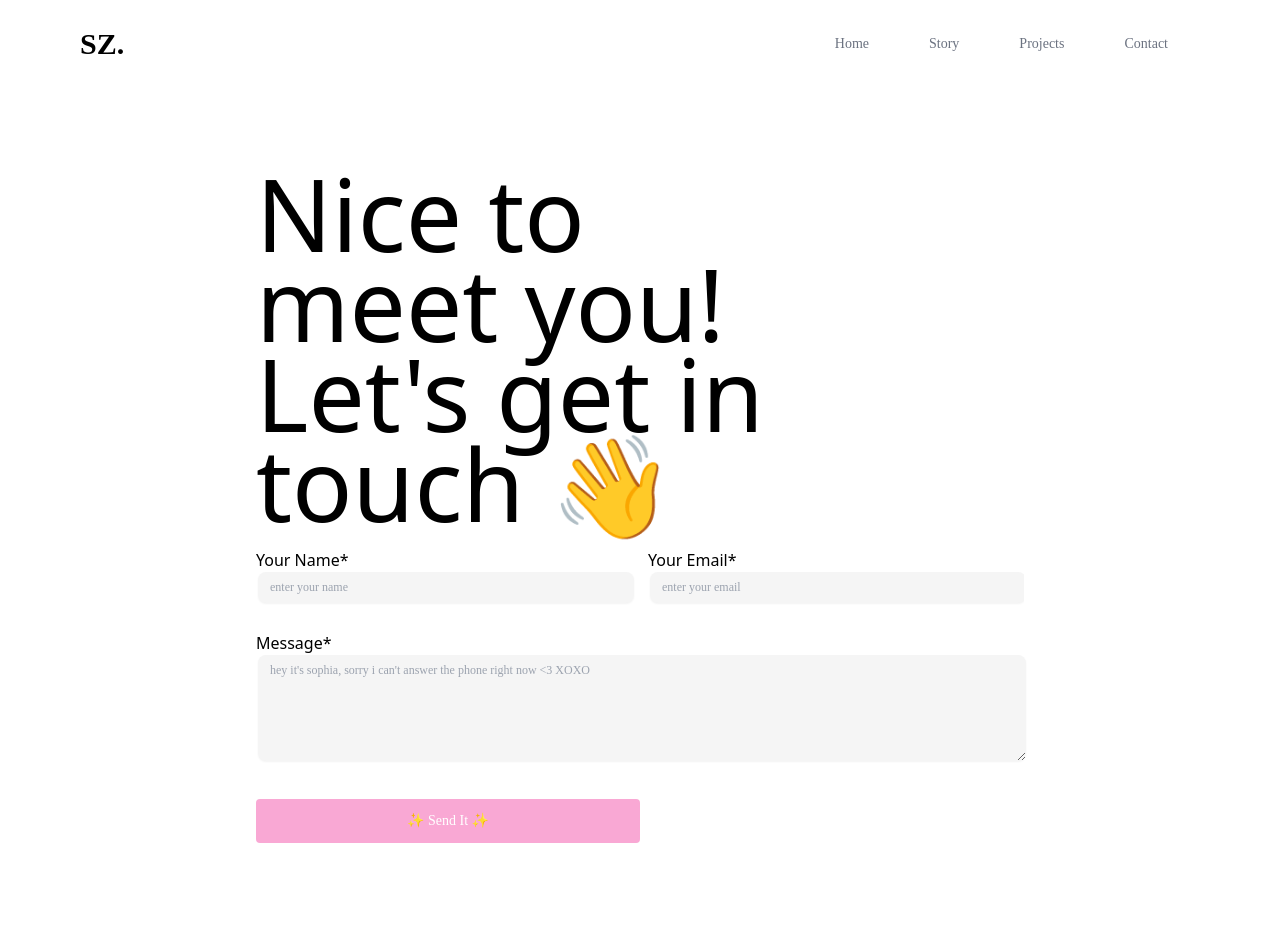
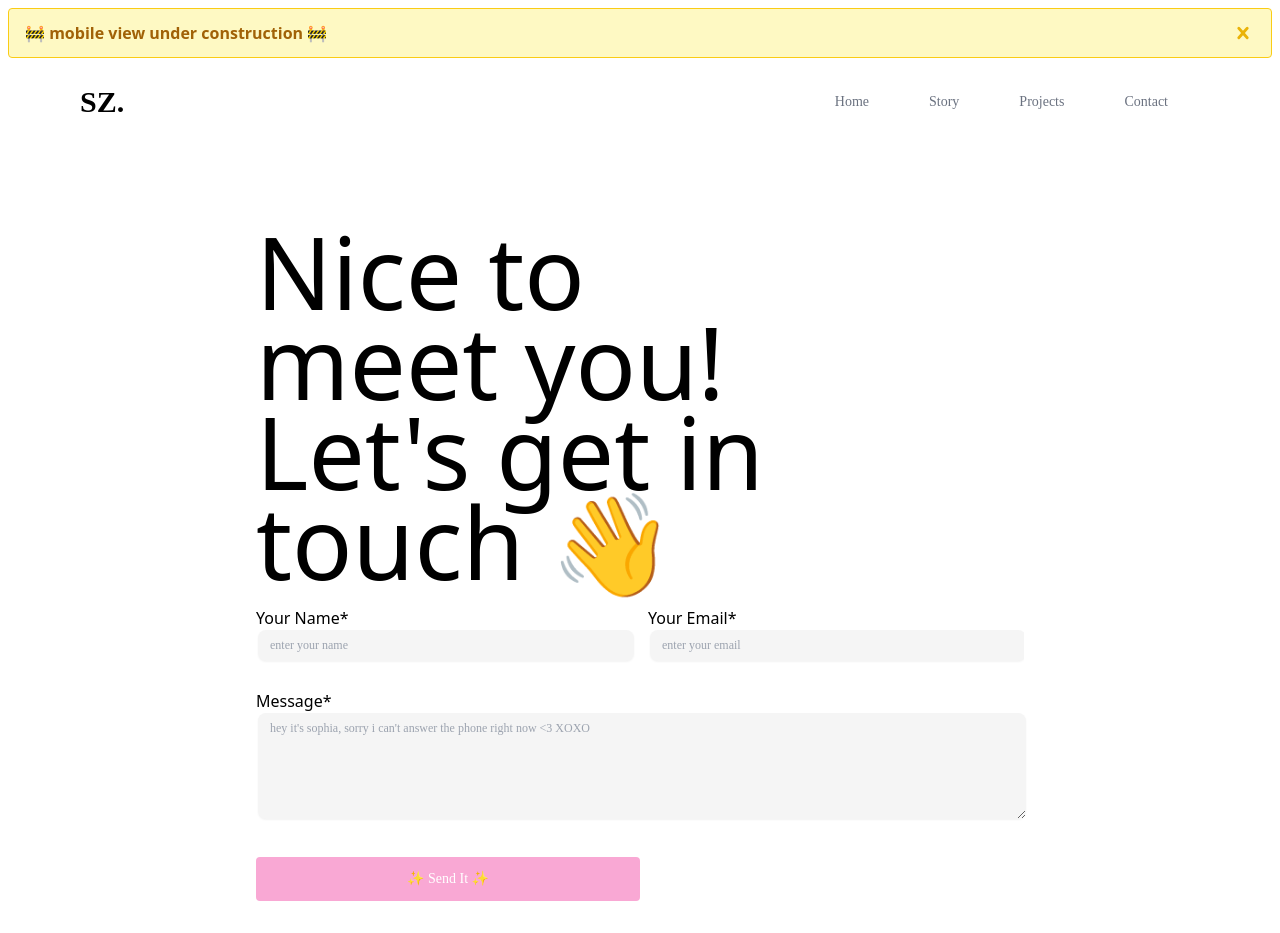
Before and after one commit to szhuang21/sz-website, a React (Create React App) app: page /contact in a window 1280 px wide. Before the commit the page ends 875 px from the top, so only its background shows below. Built offline with nearby package versions, Linux system fonts and the light colour scheme.

Commit message:
alert + nav bar

```diff
--- /dev/null
+++ b/src/components/Alert.js
@@ -0,0 +1,45 @@
+import React, { useState, useEffect } from 'react';
+import PropTypes from 'prop-types';
+
+const Alert = (props) => {
+  const [closed, setClosed] = useState(false);
+
+  const handleOnClick = () => {
+    console.log('has been clicked');
+    setClosed(true);
+  };
+  useEffect(() => {
+    setClosed(false); // Reset the state to false when the component is refreshed
+  }, []);
+  return (
+    <div className="flex align-center items-center justify-center text-center">
+      {!closed ? (
+        <div
+          className="w-full mr-2 ml-2 mt-2 flex bg-yellow-100 border border-yellow-400 text-yellow-700 px-4 py-3 rounded relative"
+          role="alert">
+          <div className="font-bold">{props.text}</div>
+          <div className="absolute top-0 bottom-0 right-0 px-4 py-3">
+            <button onClick={handleOnClick}>
+              <svg
+                className="fill-current h-6 w-6 text-yellow-500"
+                role="button"
+                xmlns="http://www.w3.org/2000/svg"
+                viewBox="0 0 20 20">
+                <title>Close</title>
+                <path d="M14.348 14.849a1.2 1.2 0 0 1-1.697 0L10 11.819l-2.651 3.029a1.2 1.2 0 1 1-1.697-1.697l2.758-3.15-2.759-3.152a1.2 1.2 0 1 1 1.697-1.697L10 8.183l2.651-3.031a1.2 1.2 0 1 1 1.697 1.697l-2.758 3.152 2.758 3.15a1.2 1.2 0 0 1 0 1.698z" />
+              </svg>
+            </button>
+          </div>
+        </div>
+      ) : (
+        <div></div>
+      )}
+    </div>
+  );
+};
+
+Alert.propTypes = {
+  text: PropTypes.string.isRequired
+};
+
+export default Alert;
--- a/src/components/Footer.js
+++ b/src/components/Footer.js
@@ -1,12 +1,12 @@
 import React from 'react';
-import { faLinkedin, faInstagram, faSpotify } from '@fortawesome/free-brands-svg-icons';
+import { faLinkedin, faInstagram, faSpotify, faGithub } from '@fortawesome/free-brands-svg-icons';
 import { FontAwesomeIcon } from '@fortawesome/react-fontawesome';
 import { faEnvelope, faFilePdf } from '@fortawesome/free-solid-svg-icons';
 import Collage from '../images/collage.png';
 
 const Footer = () => {
   return (
-    <footer className="bg-cover" style={{ backgroundImage: `url(${Collage})` }}>
+    <footer className="bg-cover mt-8" style={{ backgroundImage: `url(${Collage})` }}>
       <div className="backdrop-brightness-75">
         <div className="pt-44 pb-44 mt-4 pl-8 text-center bottom-0 w-full">
           <p className="text-white text-left font-bold font-poppins">made with 💕</p>
@@ -20,6 +20,9 @@ const Footer = () => {
               </a>
               <a href="https://www.instagram.com/sophia.codes/" target="_blank" rel="noreferrer">
                 <FontAwesomeIcon icon={faInstagram} className="hover:text-pink-400" size="2x" />
+              </a>
+              <a href="https://github.com/szhuang21" target="_blank" rel="noreferrer">
+                <FontAwesomeIcon icon={faGithub} className="hover:text-pink-400" size="2x" />
               </a>
               <a
                 href="https://open.spotify.com/user/sophiaxiezhuang?si=efa69e7c7d514610"
--- a/src/components/Hero.js
+++ b/src/components/Hero.js
@@ -4,8 +4,9 @@ import Socials from '../components/Socials.js';
 
 const Hero = () => {
   return (
+    <div>
       <div
-      className="pt-40 flex justify-start items-center"
+        className="pt-28 flex justify-start items-center"
         style={{ paddingLeft: '8%', paddingRight: '8%' }}>
         <div className="w-1/2 pr-20">
           <div className="text-2xl text-left font-bold font-poppins">
@@ -13,7 +14,7 @@ const Hero = () => {
           </div>
           <div className="text-base text-left pt-8 font-montserrat text-gray-700">
             I&apos;m a curious and enthusiastic student who loves exploring new technologies and
-          trying out differnt coding projects!
+            trying out different coding projects!
           </div>
           <div className="text-base text-left pt-4 font-montserrat text-gray-600">
             SparkNotes of my life currently:
@@ -30,11 +31,12 @@ const Hero = () => {
           <div className="text-base text-left pt-4 font-montserrat text-gray-700">
             💁‍♀️ Course Assistant/PM for CS124H
           </div>
-        <Socials textColor="pink" />
         </div>
 
         <div className="w-1/2">
           <img src={Headshot} alt="Headshot" />
+          <Socials textColor="pink" />
+        </div>
       </div>
     </div>
   );
--- a/src/components/Socials.js
+++ b/src/components/Socials.js
@@ -1,5 +1,5 @@
 import React from 'react';
-import { faLinkedin, faInstagram, faSpotify } from '@fortawesome/free-brands-svg-icons';
+import { faLinkedin, faInstagram, faSpotify, faGithub } from '@fortawesome/free-brands-svg-icons';
 import { FontAwesomeIcon } from '@fortawesome/react-fontawesome';
 import { faEnvelope, faFilePdf } from '@fortawesome/free-solid-svg-icons';
 
@@ -7,12 +7,15 @@ const Socials = () => {
   return (
     <div>
       {' '}
-      <div className="text-right pt-8 space-x-4 text-black">
+      <div className="text-center pt-8 space-x-4 text-black">
         <a href="https://www.linkedin.com/in/sophiazhuang5/" target="_blank" rel="noreferrer">
           <FontAwesomeIcon icon={faLinkedin} className="hover:text-pink-400" size="2x" />
         </a>
         <a href="https://www.instagram.com/sophia.codes/" target="_blank" rel="noreferrer">
           <FontAwesomeIcon icon={faInstagram} className="hover:text-pink-400" size="2x" />
+        </a>
+        <a href="https://github.com/szhuang21" target="_blank" rel="noreferrer">
+          <FontAwesomeIcon icon={faGithub} className="hover:text-pink-400" size="2x" />
         </a>
         <a
           href="https://open.spotify.com/user/sophiaxiezhuang?si=efa69e7c7d514610"
--- a/src/pages/Contact.js
+++ b/src/pages/Contact.js
@@ -1,5 +1,6 @@
 import React, { useState } from 'react';
 import Header from '../components/Header';
+import Alert from '../components/Alert';
 import submitted from '../images/submitted.gif';
 
 const Contact = () => {
@@ -108,6 +109,7 @@ const Contact = () => {
 
   return (
     <div>
+      <Alert text="🚧 mobile view under construction 🚧" />
       <Header />
 
       <div className="pt-20 pb-8" style={{ paddingLeft: '20%', paddingRight: '20%' }}>
--- a/src/pages/HomePage.js
+++ b/src/pages/HomePage.js
@@ -4,8 +4,11 @@ import Header from '../components/Header';
 import ExperienceTimeline from '../components/ExperienceTimeline';
 import Projects from '../components/Projects';
 import Footer from '../components/Footer';
+import Alert from '../components/Alert';
 function HomePage() {
   return (
+    <div>
+      <Alert text="🚧 mobile view under construction 🚧" />
       <div className="App">
         <Header />
         <Hero />
@@ -13,6 +16,7 @@ function HomePage() {
         <Projects />
         <Footer />
       </div>
+    </div>
   );
 }
 
--- a/src/pages/Projects.js
+++ b/src/pages/Projects.js
@@ -2,9 +2,12 @@ import React from 'react';
 import Header from '../components/Header';
 import Experiences from '../components/Experiences';
 import Footer from '../components/Footer';
+import Alert from '../components/Alert';
+
 const Projects = () => {
   return (
     <div>
+      <Alert text="🚧 mobile view under construction 🚧" />
       <Header />
       <div className="pl-20 pt-10">
         <Experiences />
--- a/src/pages/Story.js
+++ b/src/pages/Story.js
@@ -3,9 +3,11 @@ import Header from '../components/Header';
 import Cover from '../images/cover.png';
 import Parents from '../images/parents.jpg';
 import Footer from '../components/Footer';
+import Alert from '../components/Alert';
 const Story = () => {
   return (
     <div>
+      <Alert text="🚧 mobile view under construction 🚧" />
       <Header />
       <div style={{ paddingLeft: '8%', paddingRight: '8%' }} className="pb-12">
         <div className="flex justify-start items-center">
```
Also changed, not shown: src/components/Header.js (+91 -12 lines). Lines whose indentation alone changed are shown as unchanged.
